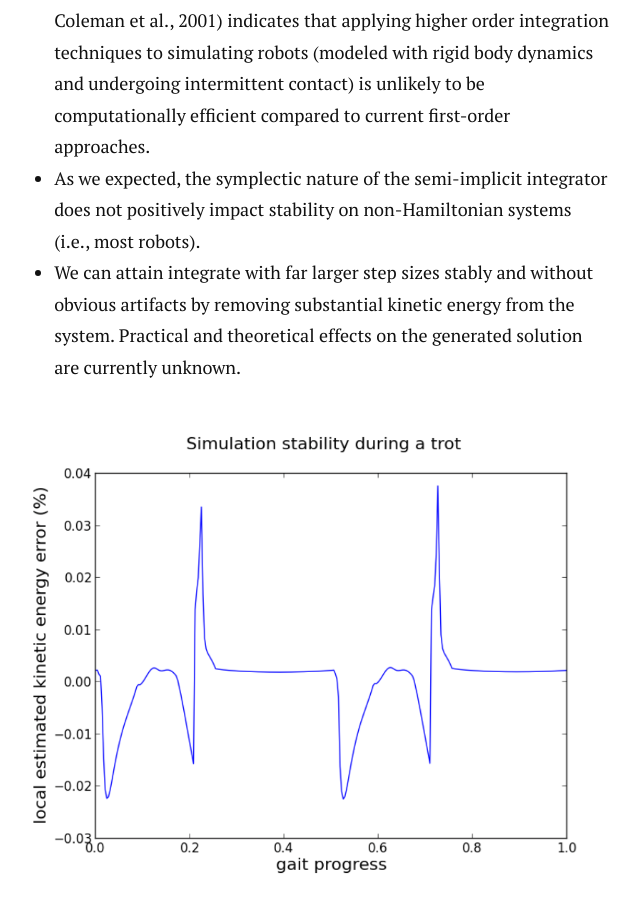
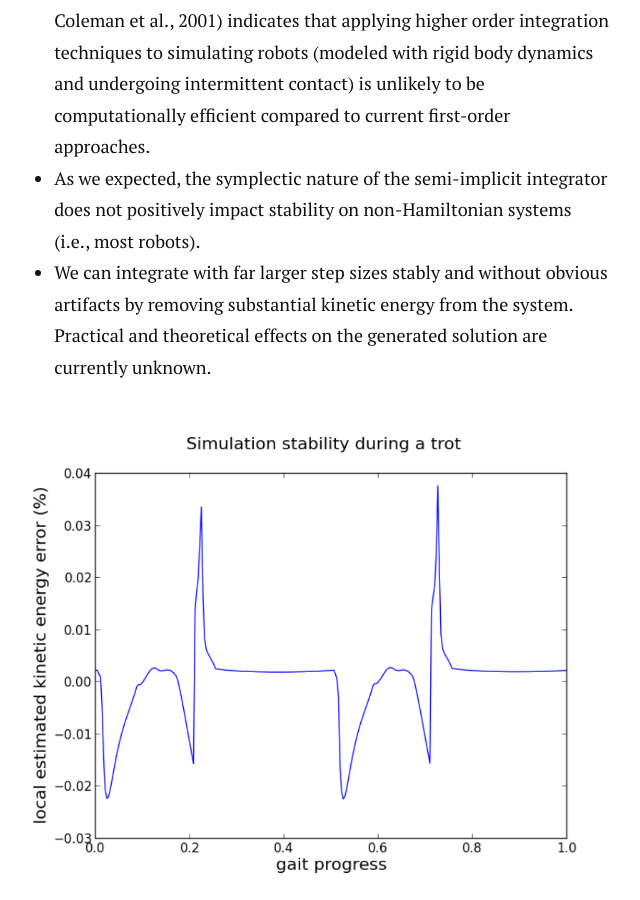
Before and after one commit to PositronicsLab/positronicslab.github.io, a Jekyll site: the page built from _posts/2015-10-18-adaptive-integration.markdown, in a window 1280 px wide and 900 px high, scrolled down 3318 px. Shown: the whole window, without its empty margins (328-968 px from the left). Built offline with Jekyll 4.4.1, drawn with Linux system fonts in a browser that asks for light colours; nearby versions of some CDN libraries; Markdown is read by kramdown in place of the engine named in the settings.

Commit message:
More updates

```diff
--- a/_posts/2015-10-18-adaptive-integration.markdown
+++ b/_posts/2015-10-18-adaptive-integration.markdown
@@ -43,7 +43,7 @@ Our research uses the approach described above and standard error control techni
 * We can get 2x-3x larger step sizes for simulating a walking quadrupedal robot, but are doing 3x as much computation on each step (this can conceivably be reduced to 2x as much work using parallelism).
 * An experiment with a passive dynamic walker (taken from code for Coleman et al., 2001) indicates that applying higher order integration techniques to simulating robots (modeled with rigid body dynamics and undergoing intermittent contact) is unlikely to be computationally efficient compared to current first-order approaches.
 * As we expected, the symplectic nature of the semi-implicit integrator does not positively impact stability on non-Hamiltonian systems (i.e., most robots).
-* We can attain integrate with far larger step sizes stably and without obvious artifacts by removing substantial kinetic energy from the system. Practical and theoretical effects on the generated solution are currently unknown.
+* We can integrate with far larger step sizes stably and without obvious artifacts by removing substantial kinetic energy from the system. Practical and theoretical effects on the generated solution are currently unknown.
 
 ![Trotting stability](http://positronicslab.github.io/assets/img/iros15-walking-stability.png)
 <p>Simulation stability (using the proxy of estimated local error in kinetic energy) during a trotting motion of the robot shown below.</p>
```
